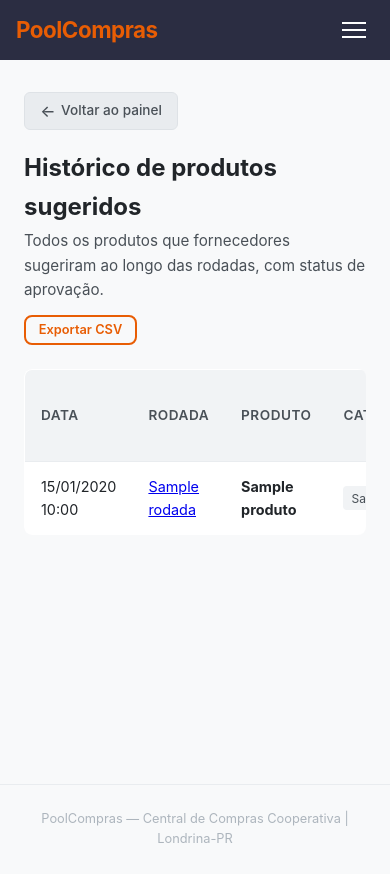
After one commit to mateusrfabro/poolcompras, a Flask app: page /admin/historico-aprovacoes in a window 390 px wide. The commit adds this page. Run offline with Flask 3, Linux system fonts and the light colour scheme; a user stored in the database is signed in; tables that the repository leaves empty hold one stand-in row (values such as "Sample post"); some libraries are stand-ins or nearby versions.

Commit message:
feat: feedback Ademar parte 1 - countdown, layout analytics, historico aprovacoes
#1 Countdown: quando hora 00:00, assume fim do dia (23:59). Template exibe 'Encerra em: dd/mm/aaaa as hh:mm' junto do countdown humanizado. Novo filter |datetime_br.

#2 Analytics admin: 3 quadros (Top 5 fornecedores, Top 10 produtos, Top 5 lanchonetes) lado a lado. Breakpoint reduzido pra 900px. Tabelas com overflow-x em telas estreitas.

#3 Historico de produtos sugeridos: nova aba admin "Aprovacoes" listando rodada, data, produto, cat/subcat, unidade, valor, fornecedor, status (pendente/aprovado/recusado) + export CSV.

27 testes passando.

Co-Authored-By: claude-flow <ruv@ruv.net>

```diff
--- a/app/__init__.py
+++ b/app/__init__.py
@@ -191,21 +191,28 @@ def create_app(config_name="default"):
             un_fmt = PLURAIS.get(unidade.lower(), unidade + "s")
         return f"{num} {un_fmt}"
 
-    # Filter: tempo restante humanizado ("em 3h45min", "em 2 dias", "hoje", "encerrada")
+    def _normaliza_alvo(data):
+        """Converte date/datetime pro alvo efetivo. Se datetime com hora 00:00, trata como fim do dia."""
+        from datetime import datetime, date, time as dtime
+        if data is None:
+            return None
+        if isinstance(data, datetime):
+            # Se hora 00:00:00, assumir fim do dia (23:59)
+            if data.time() == dtime(0, 0):
+                return data.replace(hour=23, minute=59)
+            return data
+        if isinstance(data, date):
+            return datetime.combine(data, dtime(23, 59))
+        return None
+
+    # Filter: tempo restante humanizado ("Fecha em 3h45min", "Fecha em 2 dias", "Encerrada")
     @app.template_filter("countdown")
     def format_countdown(data):
-        from datetime import datetime, date, time as dtime
-        if data is None:
+        from datetime import datetime
+        alvo = _normaliza_alvo(data)
+        if alvo is None:
             return "—"
-        agora = datetime.utcnow()
-        # Se vier date, considera fim do dia (23:59)
-        if isinstance(data, datetime):
-            alvo = data
-        elif isinstance(data, date):
-            alvo = datetime.combine(data, dtime(23, 59))
-        else:
-            return "—"
-        delta = alvo - agora
+        delta = alvo - datetime.utcnow()
         total_seg = int(delta.total_seconds())
         if total_seg <= 0:
             return "Encerrada"
@@ -220,20 +227,22 @@ def create_app(config_name="default"):
             return f"Fecha em {horas}h{minutos:02d}min"
         return f"Fecha em {minutos}min"
 
+    # Filter: formata data+hora em PT-BR ("18/04/2026 as 23:59")
+    @app.template_filter("datetime_br")
+    def format_datetime_br(data):
+        alvo = _normaliza_alvo(data)
+        if alvo is None:
+            return "—"
+        return alvo.strftime("%d/%m/%Y às %H:%M")
+
     # Filter: booleano de urgencia (prazo hoje ou amanha)
     @app.template_filter("urgente")
     def is_urgente(data):
-        from datetime import datetime, date, time as dtime
-        if data is None:
+        from datetime import datetime
+        alvo = _normaliza_alvo(data)
+        if alvo is None:
             return False
-        agora = datetime.utcnow()
-        if isinstance(data, datetime):
-            alvo = data
-        elif isinstance(data, date):
-            alvo = datetime.combine(data, dtime(23, 59))
-        else:
-            return False
-        delta = alvo - agora
+        delta = alvo - datetime.utcnow()
         return 0 < delta.total_seconds() <= 86400  # <= 24h
 
     return app
--- a/app/routes/admin.py
+++ b/app/routes/admin.py
@@ -679,6 +679,46 @@ def rodada_liberar(rodada_id):
     return redirect(url_for("rodadas.detalhe", rodada_id=rodada_id))
 
 
+# --- Historico de produtos sugeridos/aprovados por fornecedores ---
+@admin_bp.route("/historico-aprovacoes")
+@login_required
+@admin_required
+def historico_aprovacoes():
+    """Lista todos os produtos sugeridos por fornecedores, com status de aprovacao."""
+    registros = (
+        db.session.query(RodadaProduto, Produto, Rodada, Fornecedor)
+        .join(Produto, RodadaProduto.produto_id == Produto.id)
+        .join(Rodada, RodadaProduto.rodada_id == Rodada.id)
+        .join(Fornecedor, RodadaProduto.adicionado_por_fornecedor_id == Fornecedor.id)
+        .filter(RodadaProduto.adicionado_por_fornecedor_id.isnot(None))
+        .order_by(RodadaProduto.criado_em.desc())
+        .all()
+    )
+
+    # Exportar CSV
+    if request.args.get("exportar") == "csv":
+        buf = StringIO()
+        w = csv.writer(buf)
+        w.writerow(["Data", "Rodada", "Produto", "Categoria", "Subcategoria",
+                    "Unidade", "Preco de partida (R$)", "Fornecedor", "Status"])
+        for rp, p, r, f in registros:
+            status = "Pendente" if rp.aprovado is None else ("Aprovado" if rp.aprovado else "Recusado")
+            w.writerow([
+                rp.criado_em.strftime("%d/%m/%Y %H:%M") if rp.criado_em else "",
+                r.nome, p.nome, p.categoria, p.subcategoria or "",
+                p.unidade,
+                f"{float(rp.preco_partida):.2f}".replace(".", ",") if rp.preco_partida else "",
+                f.razao_social, status,
+            ])
+        return Response(
+            "\ufeff" + buf.getvalue(),
+            mimetype="text/csv; charset=utf-8",
+            headers={"Content-Disposition": "attachment; filename=historico_aprovacoes.csv"},
+        )
+
+    return render_template("admin/historico_aprovacoes.html", registros=registros)
+
+
 # --- Relatorio consolidado por periodo ---
 @admin_bp.route("/relatorio", methods=["GET"])
 @login_required
--- a/app/static/css/style.css
+++ b/app/static/css/style.css
@@ -462,23 +462,34 @@ body {
 /* === Analytics grid === */
 .analytics-grid {
     display: grid;
-    grid-template-columns: repeat(3, 1fr);  /* 3 colunas lado a lado */
-    gap: 1.2rem;
+    grid-template-columns: repeat(3, minmax(0, 1fr));  /* 3 colunas lado a lado */
+    gap: 1rem;
     margin-bottom: 2rem;
 }
-/* Em telas medias, volta pra 2 colunas */
-@media (max-width: 1100px) {
-    .analytics-grid { grid-template-columns: repeat(2, 1fr); }
+/* Em telas medias (tablet landscape), 2 colunas */
+@media (max-width: 900px) {
+    .analytics-grid { grid-template-columns: repeat(2, minmax(0, 1fr)); }
 }
-/* Em mobile, 1 coluna */
-@media (max-width: 700px) {
+/* Em mobile/tablet portrait, 1 coluna */
+@media (max-width: 640px) {
     .analytics-grid { grid-template-columns: 1fr; }
 }
 .analytics-card {
     background: var(--white);
-    padding: 1.2rem;
+    padding: 1rem;
     border-radius: var(--radius);
     border: 1px solid var(--gray-200);
+    min-width: 0;  /* permite que tabela nao force largura do card */
+    overflow: hidden;
+}
+.analytics-card .table-wrapper {
+    overflow-x: auto;
+}
+.analytics-card .table {
+    font-size: 0.85rem;
+}
+.analytics-card .table th, .analytics-card .table td {
+    padding: 0.4rem 0.5rem;
 }
 .analytics-card h3 {
     font-size: 1rem;
--- /dev/null
+++ b/app/templates/admin/historico_aprovacoes.html
@@ -0,0 +1,66 @@
+{% extends "base.html" %}
+{% block title %}Histórico de Aprovações — PoolCompras{% endblock %}
+
+{% block content %}
+<div class="page">
+    <a href="{{ url_for('main.dashboard') }}" class="btn-back">Voltar ao painel</a>
+
+    <div class="page-header">
+        <div>
+            <h2>Histórico de produtos sugeridos</h2>
+            <p class="page-sub">Todos os produtos que fornecedores sugeriram ao longo das rodadas, com status de aprovação.</p>
+        </div>
+        {% if registros %}
+            <a href="{{ url_for('admin.historico_aprovacoes', exportar='csv') }}"
+               class="btn btn-outline btn-sm">Exportar CSV</a>
+        {% endif %}
+    </div>
+
+    {% if not registros %}
+        <div class="card">
+            <p>Nenhum produto foi sugerido por fornecedores ainda.</p>
+        </div>
+    {% else %}
+        <div class="table-wrapper"><table class="table">
+            <thead>
+                <tr>
+                    <th>Data</th>
+                    <th>Rodada</th>
+                    <th>Produto</th>
+                    <th>Categoria</th>
+                    <th>Subcategoria</th>
+                    <th>Unidade</th>
+                    <th>Preço de partida</th>
+                    <th>Fornecedor</th>
+                    <th>Status</th>
+                </tr>
+            </thead>
+            <tbody>
+                {% for rp, p, r, f in registros %}
+                <tr>
+                    <td>{{ rp.criado_em.strftime('%d/%m/%Y %H:%M') if rp.criado_em else '—' }}</td>
+                    <td>
+                        <a href="{{ url_for('rodadas.detalhe', rodada_id=r.id) }}">{{ r.nome }}</a>
+                    </td>
+                    <td><strong>{{ p.nome }}</strong></td>
+                    <td><span class="tag">{{ p.categoria }}</span></td>
+                    <td>{{ p.subcategoria or '—' }}</td>
+                    <td>{{ p.unidade }}</td>
+                    <td>{{ rp.preco_partida|brl if rp.preco_partida else '—' }}</td>
+                    <td>{{ f.razao_social }}</td>
+                    <td>
+                        {% if rp.aprovado is none %}
+                            <span class="badge badge-aguardando_aprovacao">Pendente</span>
+                        {% elif rp.aprovado %}
+                            <span class="badge badge-aberta">Aprovado</span>
+                        {% else %}
+                            <span class="badge badge-cancelada">Recusado</span>
+                        {% endif %}
+                    </td>
+                </tr>
+                {% endfor %}
+            </tbody>
+        </table></div>
+    {% endif %}
+</div>
+{% endblock %}
--- a/app/templates/base.html
+++ b/app/templates/base.html
@@ -33,6 +33,7 @@
                     <a href="{{ url_for('main.dashboard') }}">Painel</a>
                     <a href="{{ url_for('admin.analytics') }}">Analytics</a>
                     <a href="{{ url_for('admin.relatorio') }}">Relatório</a>
+                    <a href="{{ url_for('admin.historico_aprovacoes') }}">Aprovações</a>
                     <a href="{{ url_for('rodadas.listar') }}">Rodadas</a>
                     <a href="{{ url_for('admin.produtos') }}">Produtos</a>
                     <a href="{{ url_for('admin.fornecedores') }}">Fornecedores</a>
--- a/app/templates/dashboard.html
+++ b/app/templates/dashboard.html
@@ -72,7 +72,7 @@
             <h3>Rodada aberta: {{ rodada_aberta.nome }}</h3>
             <p>
                 <strong class="countdown-text">{{ rodada_aberta.data_fechamento|countdown }}</strong>
-                <span class="muted">— {{ rodada_aberta.data_fechamento.strftime('%d/%m/%Y') }}</span>
+                <span class="muted">— Encerra em: {{ rodada_aberta.data_fechamento|datetime_br }}</span>
             </p>
             <a href="{{ url_for('pedidos.catalogo') }}" class="btn btn-primary">Fazer pedido</a>
         </div>
--- a/app/templates/fornecedor/dashboard.html
+++ b/app/templates/fornecedor/dashboard.html
@@ -122,7 +122,7 @@
                     <td>{{ r.nome }}</td>
                     <td>
                         <strong>{{ r.data_fechamento|countdown }}</strong>
-                        <br><span class="muted" style="font-size: 0.8em;">{{ r.data_fechamento.strftime('%d/%m/%Y') }}</span>
+                        <br><span class="muted" style="font-size: 0.8em;">Encerra em: {{ r.data_fechamento|datetime_br }}</span>
                     </td>
                     <td><span class="badge badge-{{ r.status }}">{{ r.status|status_label }}</span></td>
                     <td>
--- a/app/templates/pedidos/catalogo.html
+++ b/app/templates/pedidos/catalogo.html
@@ -10,7 +10,7 @@
             <h2>Catálogo — {{ rodada.nome }}</h2>
             <p class="page-sub">
                 <strong class="countdown-text">{{ rodada.data_fechamento|countdown }}</strong>
-                <span class="muted">({{ rodada.data_fechamento.strftime('%d/%m/%Y') }})</span>.
+                <span class="muted">— Encerra em: {{ rodada.data_fechamento|datetime_br }}</span>.
                 Marque a quantidade de cada produto que você precisa (deixe em branco ou 0 pra não pedir).
             </p>
         </div>
```
